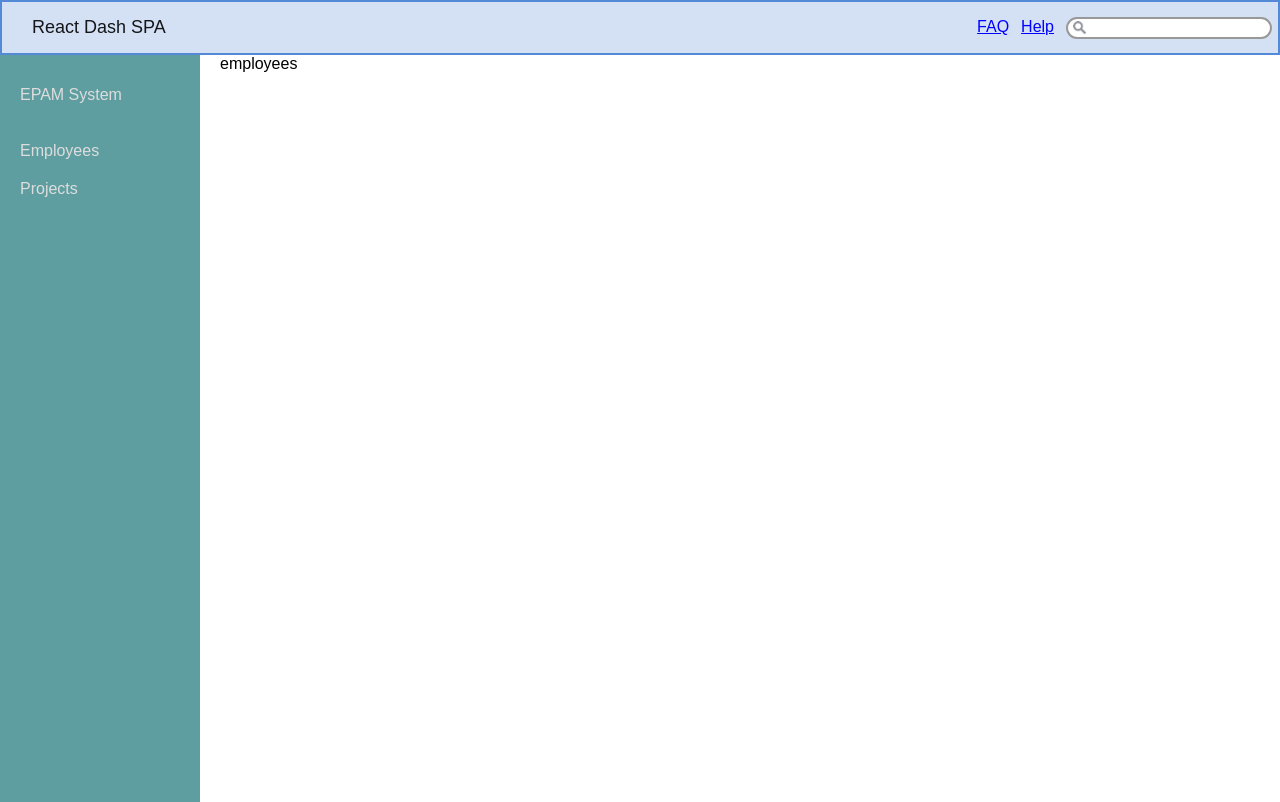
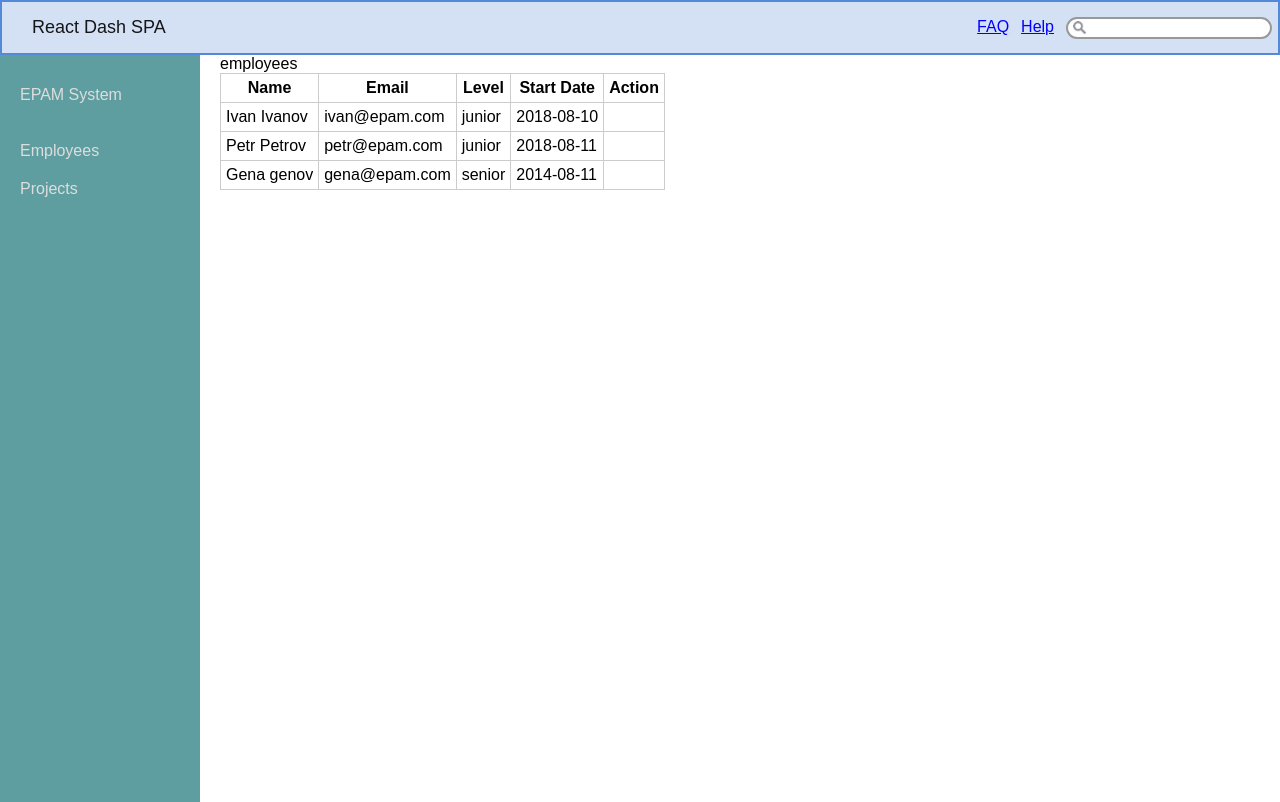
Before and after one commit to DmitriyRF/react-dash-spa, a React (Create React App) app: page /employees in a window 1280 px wide. Built offline with nearby package versions, Linux system fonts and the light colour scheme.

Commit message:
custom table component

```diff
--- /dev/null
+++ b/src/components/CustomTable/CustomTable.css
@@ -0,0 +1,7 @@
+table {
+    border-collapse: collapse;
+}
+td, th{
+    border: solid #ccc 1px;
+    padding: 5px;
+}
--- /dev/null
+++ b/src/components/CustomTable/CustomTableHead/index.js
@@ -0,0 +1,12 @@
+import React from 'react';
+
+export default ({ columns }) => {
+  return (
+    <tr>
+
+      {columns.map((column, i) => {
+        return <th key={i}>{column.title}</th>;
+      })}
+    </tr>
+  );
+};
--- /dev/null
+++ b/src/components/CustomTable/CustomTableRow/index.js
@@ -0,0 +1,16 @@
+/* eslint-disable react/no-array-index-key */
+import React, { Component } from 'react';
+
+class CustomTableHead extends Component {
+  render() {
+    const { columns, row } = this.props;
+    return (
+      <tr>
+        {columns.map((column, i) => {
+          return <td key={i}>{row[column.field] || ''}</td>;
+        })}
+      </tr>
+    );
+  }
+}
+export default CustomTableHead;
--- /dev/null
+++ b/src/components/CustomTable/index.js
@@ -0,0 +1,24 @@
+import React, { Component } from 'react';
+
+import CustomTableHead from './CustomTableHead';
+import CustomTableRow from './CustomTableRow';
+import './CustomTable.css';
+
+class CustomTable extends Component {
+  render() {
+    const { data, columns } = this.props;
+    return (
+      <table>
+        <thead>
+          <CustomTableHead columns={columns} />
+        </thead>
+        <tbody>
+          {data.map(row => {
+            return <CustomTableRow key={row.id} columns={columns} row={row} />;
+          })}
+        </tbody>
+      </table>
+    );
+  }
+}
+export default CustomTable;
--- a/src/pages/Employees/index.js
+++ b/src/pages/Employees/index.js
@@ -1,3 +1,57 @@
 import React from 'react';
 
-export default () => <div>employees</div>;
+import CustomTable from '../../components/CustomTable';
+
+export default () => {
+  const data = [
+    {
+      id: 1,
+      fullName: 'Ivan Ivanov',
+      email: 'ivan@epam.com',
+      level: 'junior',
+      startDate: '2018-08-10'
+    },
+    {
+      id: 2,
+      fullName: 'Petr Petrov',
+      email: 'petr@epam.com',
+      level: 'junior',
+      startDate: '2018-08-11'
+    },
+    {
+      id: 3,
+      fullName: 'Gena genov',
+      email: 'gena@epam.com',
+      level: 'senior',
+      startDate: '2014-08-11'
+    }
+  ];
+  const columns = [
+    {
+      field: 'fullName',
+      title: 'Name'
+    },
+    {
+      field: 'email',
+      title: 'Email'
+    },
+    {
+      field: 'level',
+      title: 'Level'
+    },
+    {
+      field: 'startDate',
+      title: 'Start Date'
+    },
+    {
+      field: null,
+      title: 'Action'
+    }
+  ];
+  return (
+    <div>
+      employees
+      <CustomTable columns={columns} data={data} />
+    </div>
+  );
+};
```
